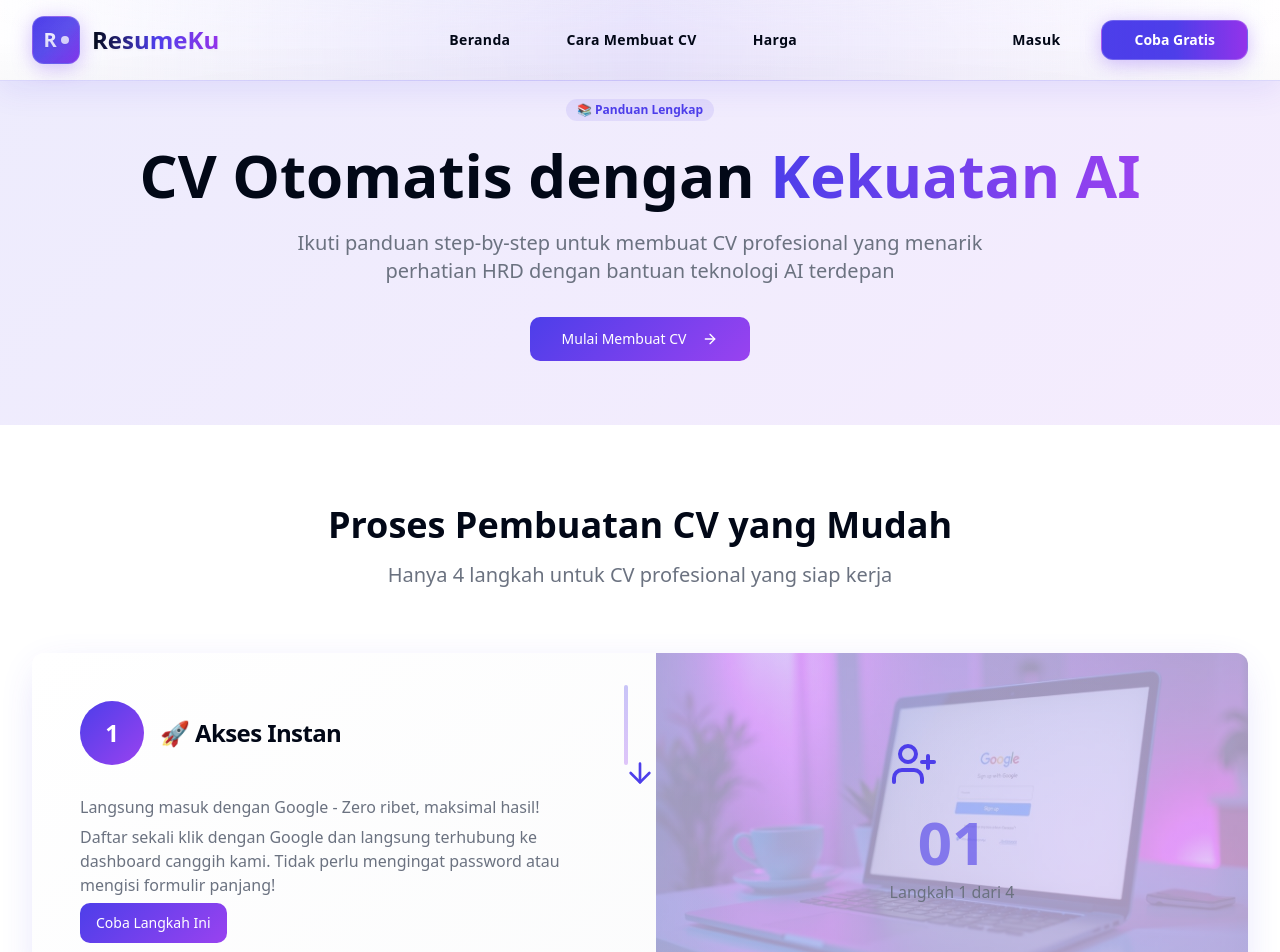
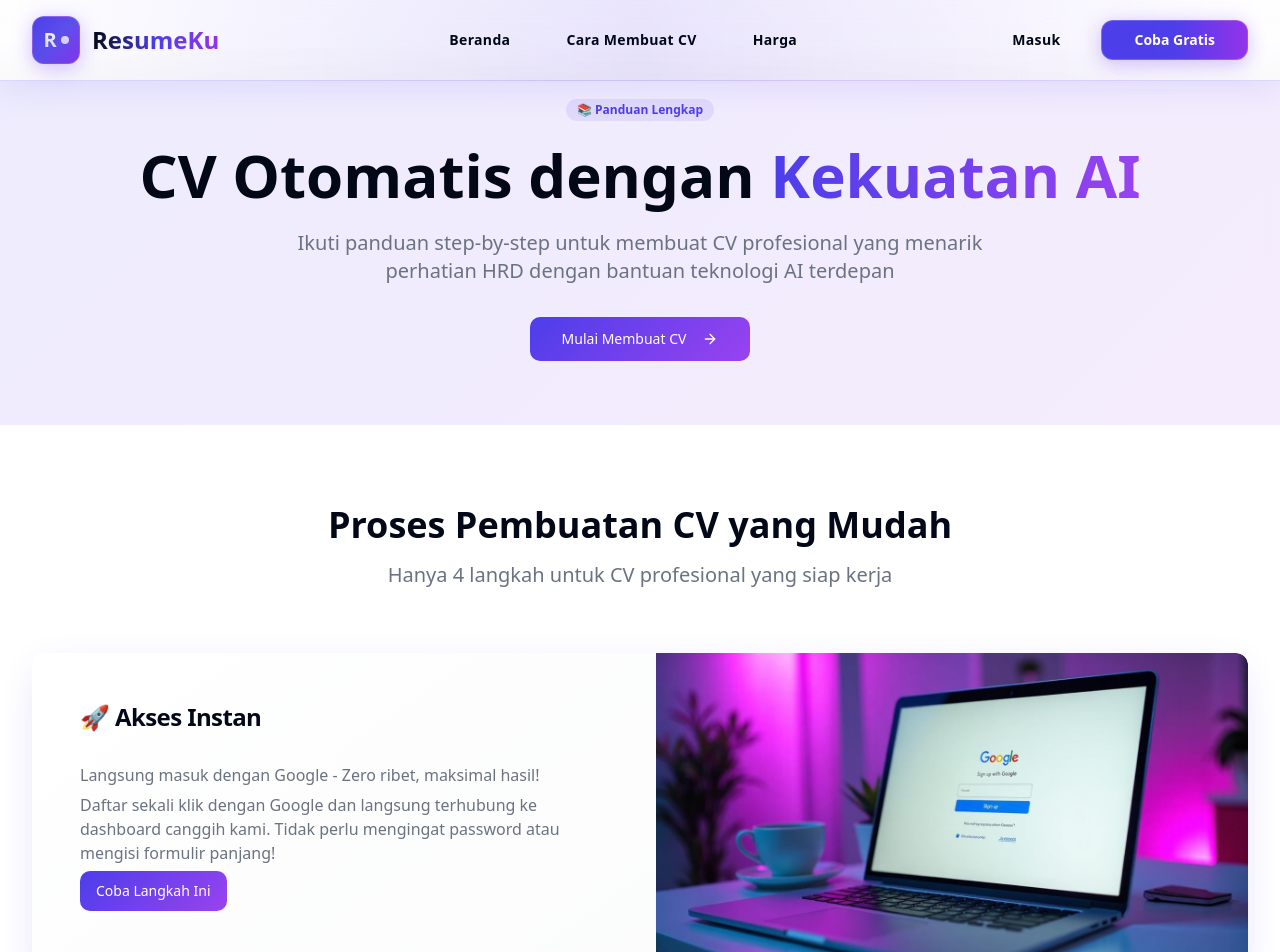
Before and after one commit to sasonoto/resumeKu-landingPage, a React (Vite) app: page /cara-membuat-cv in a window 1280 px wide. Shown: the top 952 px of the page. Built offline with nearby package versions, Linux system fonts and the light colour scheme.

Commit message:
Fix Cara Membuat CV page
Remove arrows, separators, icons, and step numbers from the Cara Membuat CV page to improve image visibility.

```diff
--- a/src/pages/CaraMembuatCV.tsx
+++ b/src/pages/CaraMembuatCV.tsx
@@ -126,21 +126,11 @@ export const CaraMembuatCV = () => {
             {steps.map((step, index) => (
               <ScrollAnimation key={index} delay={index * 200}>
                 <div className="relative">
-                  {/* Curvy Arrow */}
-                  {index < steps.length - 1 && (
-                    <div className="absolute left-1/2 transform -translate-x-1/2 mt-8 hidden lg:block">
-                      <div className="w-1 h-20 bg-gradient-to-b from-primary to-accent rounded-full opacity-30"></div>
-                      <ArrowDown className="h-8 w-8 text-primary mx-auto -mt-2" />
-                    </div>
-                  )}
 
                   <Card className="gradient-card border-0 shadow-elegant hover-lift overflow-hidden">
                     <div className="grid grid-cols-1 lg:grid-cols-2 gap-8">
                       <CardHeader className="lg:p-12">
                         <div className="flex items-center gap-4 mb-6">
-                          <div className="w-16 h-16 rounded-full gradient-primary flex items-center justify-center text-white font-bold text-2xl">
-                            {step.number}
-                          </div>
                           <div>
                             <CardTitle className="text-2xl">{step.title}</CardTitle>
                             {step.subtitle && (
@@ -165,28 +155,16 @@ export const CaraMembuatCV = () => {
                         </div>
                       </CardHeader>
 
-                      <CardContent className="lg:p-12 flex items-center justify-center bg-muted/20 relative overflow-hidden">
+                      <CardContent className="lg:p-0 flex items-center justify-center relative overflow-hidden">
                         {step.image && (
-                          <div className="absolute inset-0">
+                          <div className="w-full h-80 lg:h-full">
                             <img
                               src={step.image}
                               alt={step.title}
-                              className="w-full h-full object-cover opacity-30"
+                              className="w-full h-full object-cover rounded-r-lg"
                             />
-                            <div className="absolute inset-0 bg-gradient-to-br from-primary/20 to-accent/20"></div>
                           </div>
                         )}
-                        <div className="text-center relative z-10">
-                          <div className="mb-6 transform hover:scale-110 transition-transform duration-300">
-                            {step.icon}
-                          </div>
-                          <div className="text-6xl font-bold text-primary/60 mb-2">
-                            0{step.number}
-                          </div>
-                          <div className="text-muted-foreground font-medium">
-                            Langkah {step.number} dari 4
-                          </div>
-                        </div>
                       </CardContent>
                     </div>
                   </Card>
```
